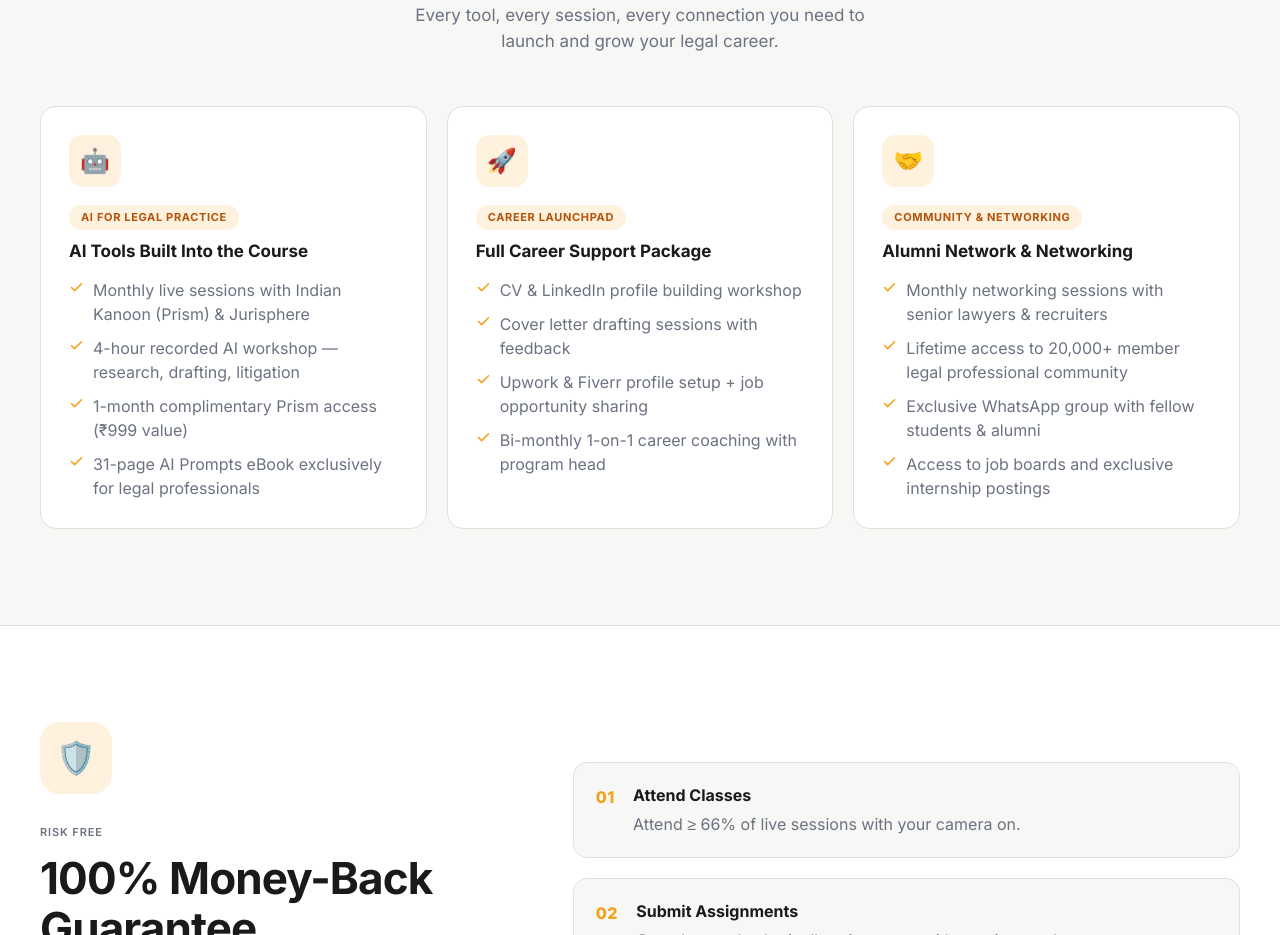
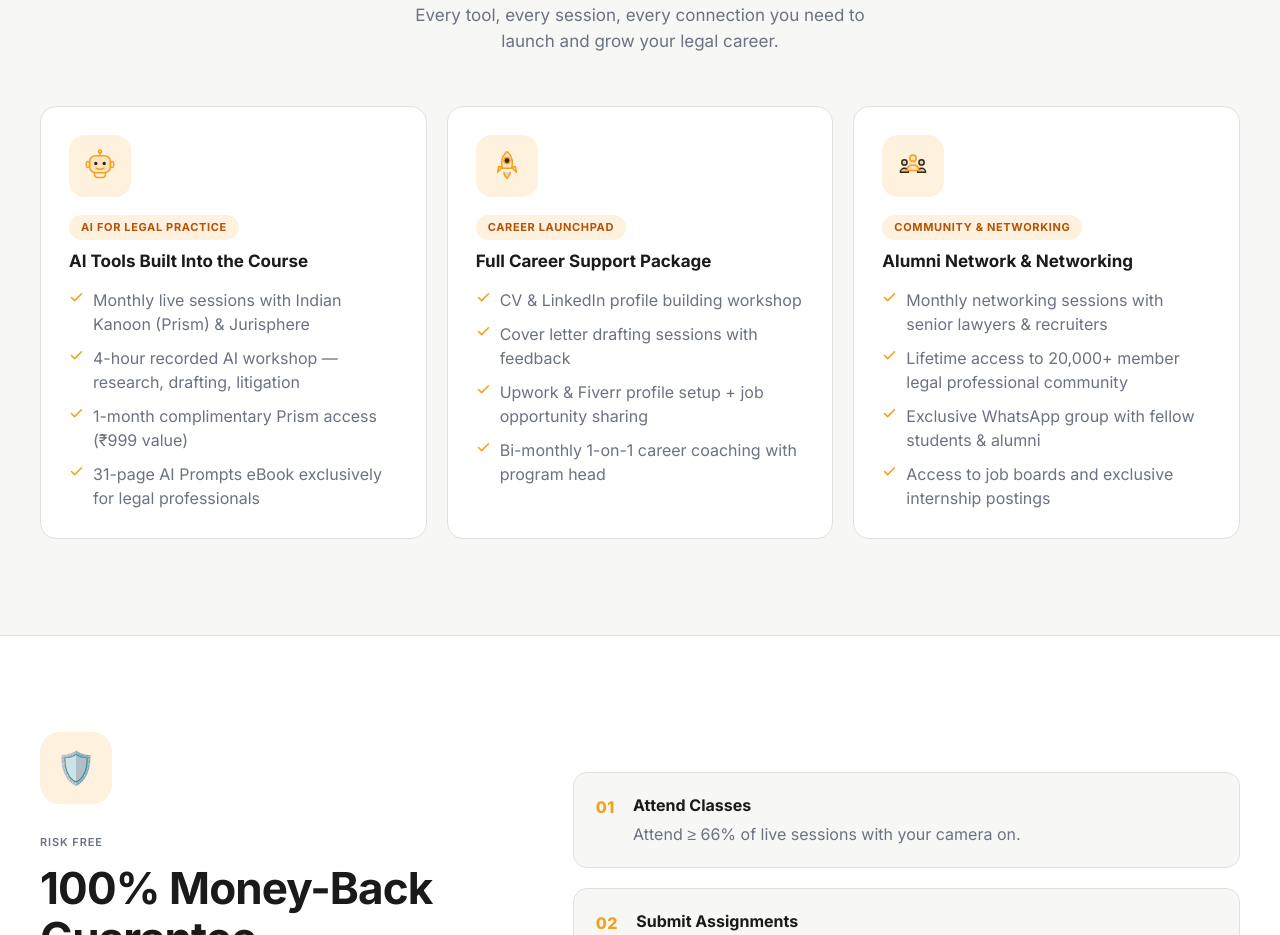
Before and after one commit to shivamvr/lawctopus-landing, a React (Vite) app: page / in a window 1280 px wide. Shown: the part 7160-8095 px from the top of the page. Built offline with nearby package versions, Linux system fonts and the light colour scheme.

Commit message:
replace bonus-section emojis with larger two-tone SVG illustrations
- robot/AI head, rocket, and people-network icons (orange + espresso duotone)

- enlarge icon tile 52->62px

```diff
--- a/src/components/BonusSection.jsx
+++ b/src/components/BonusSection.jsx
@@ -1,6 +1,54 @@
+// Elegant two-tone illustrations (orange primary + espresso accents).
+const artProps = {
+  width: 36, height: 36, viewBox: '0 0 40 40', fill: 'none',
+  stroke: 'var(--c-accent)', strokeWidth: 1.7,
+  strokeLinecap: 'round', strokeLinejoin: 'round',
+}
+const soft = { fill: 'var(--c-accent)', fillOpacity: 0.15 }
+
+const RobotArt = () => (
+  <svg {...artProps}>
+    <path d="M20 5v3.6" />
+    <circle cx="20" cy="3.8" r="1.7" {...soft} />
+    <rect x="8.5" y="8.5" width="23" height="19" rx="6.5" {...soft} />
+    <rect x="4.8" y="15" width="3.6" height="6.5" rx="1.8" />
+    <rect x="31.6" y="15" width="3.6" height="6.5" rx="1.8" />
+    <circle cx="15.3" cy="17.3" r="1.9" fill="var(--c-forest)" stroke="none" />
+    <circle cx="24.7" cy="17.3" r="1.9" fill="var(--c-forest)" stroke="none" />
+    <path d="M15.5 22.4q4.5 2.6 9 0" />
+    <path d="M14 27.5v2.2a3 3 0 0 0 3 3h6a3 3 0 0 0 3-3v-2.2" />
+  </svg>
+)
+
+const RocketArt = () => (
+  <svg {...artProps}>
+    <path d="M20 4c5.2 4 6.8 11.2 5.2 18.5h-10.4C13.2 15 14.8 8 20 4z" {...soft} />
+    <circle cx="20" cy="14" r="3.4" fill="var(--c-forest)" stroke="none" />
+    <circle cx="20" cy="14" r="3.4" />
+    <path d="M14.8 21.5 9.5 27l1.2-6.4z" {...soft} />
+    <path d="M25.2 21.5 30.5 27l-1.2-6.4z" {...soft} />
+    <path d="M16.5 27c0 3.4 3.5 6.8 3.5 6.8s3.5-3.4 3.5-6.8" fill="var(--c-forest)" fillOpacity="0.15" />
+  </svg>
+)
+
+const NetworkArt = () => (
+  <svg {...artProps}>
+    {/* connections */}
+    <path d="M20 14 11 25M20 14l9 11M11 25h18" stroke="var(--c-accent)" strokeOpacity="0.4" />
+    {/* left & right (behind, espresso) */}
+    <circle cx="10.5" cy="16" r="2.9" fill="var(--c-forest)" fillOpacity="0.16" stroke="var(--c-forest)" />
+    <path d="M6 27a4.5 4.5 0 0 1 9 0z" fill="var(--c-forest)" fillOpacity="0.16" stroke="var(--c-forest)" />
+    <circle cx="29.5" cy="16" r="2.9" fill="var(--c-forest)" fillOpacity="0.16" stroke="var(--c-forest)" />
+    <path d="M25 27a4.5 4.5 0 0 1 9 0z" fill="var(--c-forest)" fillOpacity="0.16" stroke="var(--c-forest)" />
+    {/* center (front, orange) */}
+    <circle cx="20" cy="11.5" r="3.6" {...soft} />
+    <path d="M13.5 25a6.5 6 0 0 1 13 0z" {...soft} />
+  </svg>
+)
+
 const bonuses = [
   {
-    icon: '🤖',
+    icon: <RobotArt />,
     chip: 'AI for Legal Practice',
     title: 'AI Tools Built Into the Course',
     items: [
@@ -11,7 +59,7 @@ const bonuses = [
     ],
   },
   {
-    icon: '🚀',
+    icon: <RocketArt />,
     chip: 'Career Launchpad',
     title: 'Full Career Support Package',
     items: [
@@ -22,7 +70,7 @@ const bonuses = [
     ],
   },
   {
-    icon: '🤝',
+    icon: <NetworkArt />,
     chip: 'Community & Networking',
     title: 'Alumni Network & Networking',
     items: [
@@ -62,10 +110,10 @@ export default function BonusSection() {
           {bonuses.map(({ icon, chip, title, items }) => (
             <div key={title} className="feature-card">
               <div style={{
-                width: 52, height: 52, borderRadius: 14,
+                width: 62, height: 62, borderRadius: 16,
                 background: 'var(--c-accent-light)',
                 display: 'flex', alignItems: 'center', justifyContent: 'center',
-                fontSize: 24, marginBottom: 16,
+                marginBottom: 16,
               }}>
                 {icon}
               </div>
```
